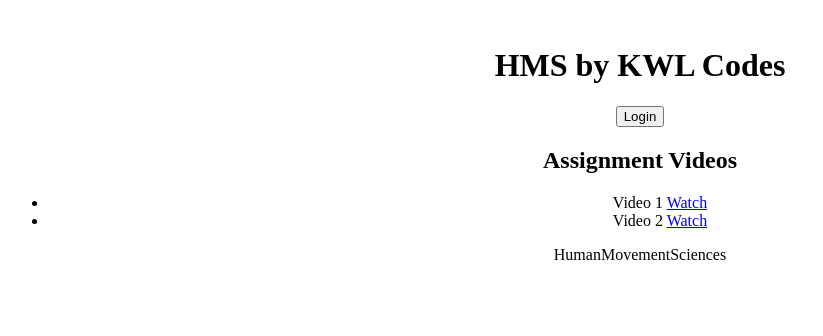
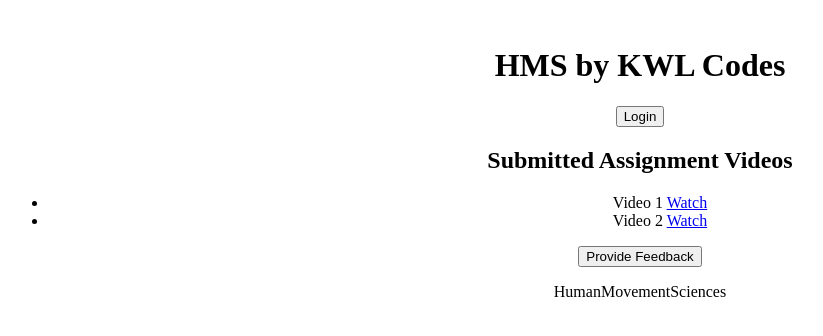
Before and after one commit to KWL-Projects/KWL-CODES-, an Angular app in the folder KWL_HMSWeb/kwl_hmsweb.client/: page /list-assignment-videos in a window 1280 px wide. Shown: the top 336 px of the page, without its empty margins (0-823 px from the left). Built offline with nearby package versions, Linux system fonts and the light colour scheme.

Commit message:
Added Navigation

```diff
--- a/KWL_HMSWeb/kwl_hmsweb.client/src/app/components/list-assignment-videos/list-assignment-videos.component.html
+++ b/KWL_HMSWeb/kwl_hmsweb.client/src/app/components/list-assignment-videos/list-assignment-videos.component.html
@@ -1,8 +1,8 @@
-<!-- src/app/components/list-assignment-videos/list-assignment-videos.component.html -->
-<h2>Assignment Videos</h2>
+<h2>Submitted Assignment Videos</h2>
 <ul>
   <li *ngFor="let video of videos">
     {{ video.title }}
     <a [routerLink]="['/videos', video.id]">Watch</a>
   </li>
 </ul>
+<button (click)="openFeedback()">Provide Feedback</button>
--- a/KWL_HMSWeb/kwl_hmsweb.client/src/app/components/list-assignment-videos/list-assignment-videos.component.ts
+++ b/KWL_HMSWeb/kwl_hmsweb.client/src/app/components/list-assignment-videos/list-assignment-videos.component.ts
@@ -1,5 +1,5 @@
-// src/app/components/list-assignment-videos/list-assignment-videos.component.ts
 import { Component, OnInit } from '@angular/core';
+import { Router } from '@angular/router';
 
 @Component({
   selector: 'app-list-assignment-videos',
@@ -12,9 +12,13 @@ export class ListAssignmentVideosComponent implements OnInit {
     { id: 2, title: 'Video 2' }
   ];
 
-  constructor() { }
+  constructor(private router: Router) { }
 
   ngOnInit(): void {
     // Fetch videos from the backend
   }
+
+  openFeedback(): void {
+    this.router.navigate(['/provide-feedback']);
+  }
 }
--- a/KWL_HMSWeb/kwl_hmsweb.client/src/app/components/list-assignments/list-assignments.component.html
+++ b/KWL_HMSWeb/kwl_hmsweb.client/src/app/components/list-assignments/list-assignments.component.html
@@ -1,5 +1,5 @@
 <!-- src/app/components/list-assignments/list-assignments.component.html -->
-<h2>Assignments</h2>
+<h2>Here are all the current Assignments</h2>
 <ul>
   <li *ngFor="let assignment of assignments">
     {{ assignment.title }}
--- a/KWL_HMSWeb/kwl_hmsweb.client/src/app/components/provide-feedback/provide-feedback.component.html
+++ b/KWL_HMSWeb/kwl_hmsweb.client/src/app/components/provide-feedback/provide-feedback.component.html
@@ -1,4 +1,3 @@
-<!-- src/app/components/provide-feedback/provide-feedback.component.html -->
 <h2>Provide Feedback</h2>
 <form (ngSubmit)="onSubmit()">
   <label for="feedback">Feedback:</label>
@@ -6,3 +5,4 @@
 
   <button type="submit">Submit</button>
 </form>
+<button (click)="goToLanding()">Back to Landing</button>
--- a/KWL_HMSWeb/kwl_hmsweb.client/src/app/components/provide-feedback/provide-feedback.component.ts
+++ b/KWL_HMSWeb/kwl_hmsweb.client/src/app/components/provide-feedback/provide-feedback.component.ts
@@ -1,5 +1,5 @@
-// src/app/components/provide-feedback/provide-feedback.component.ts
 import { Component } from '@angular/core';
+import { Router } from '@angular/router';
 
 @Component({
   selector: 'app-provide-feedback',
@@ -9,10 +9,16 @@ import { Component } from '@angular/core';
 export class ProvideFeedbackComponent {
   feedback: string = '';
 
+  constructor(private router: Router) { }
+
   onSubmit() {
     // Implement feedback submission logic here
     console.log('Feedback:', this.feedback);
     // Reset form after submission
     this.feedback = '';
   }
+
+  goToLanding(): void {
+    this.router.navigate(['/landing']);
+  }
 }
```
Also changed, not shown: 1 other file (tests, documents, lock files or other folders).
